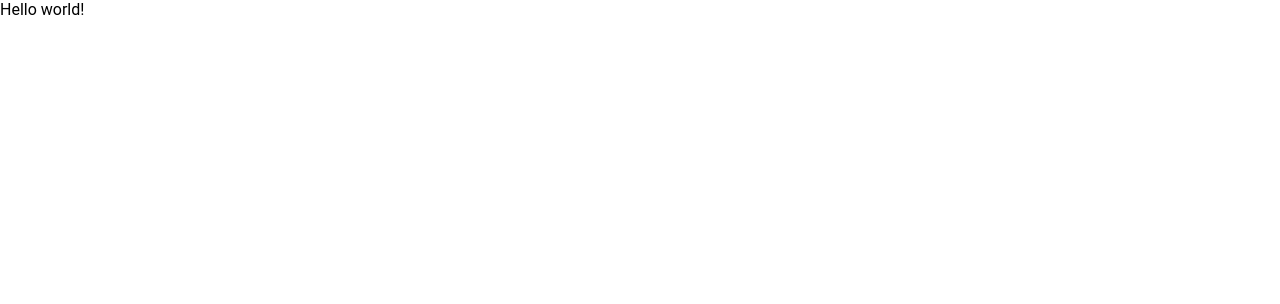
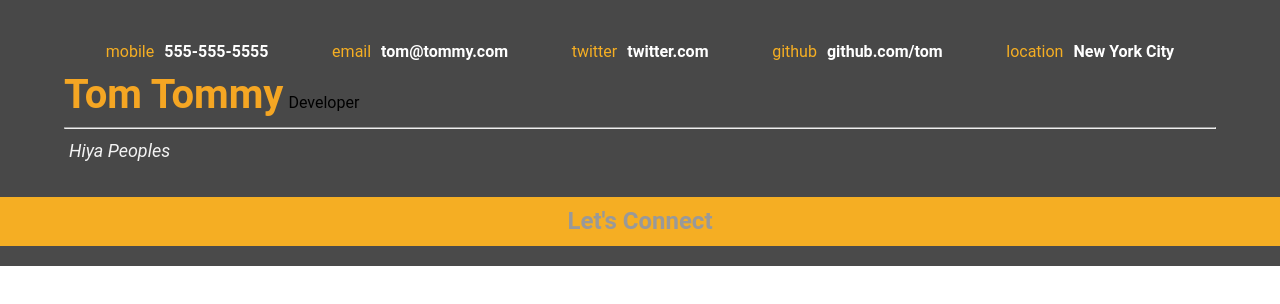
Before and after one commit to epeter85/udacity-resume-builder, a plain HTML site: page index.html in a window 1280 px wide. Drawn offline with Linux system fonts and the light colour scheme; some packages are replaced by stand-ins of ours.

Commit message:
Header Data appending

```diff
--- a/index.html
+++ b/index.html
@@ -30,13 +30,12 @@ need to load. You'll see a lot of <link>s to CSS files for styles and
   <!--
   Uncomment the <script> tag below when you're ready to add an interactive Google Map to your resume!
   -->
-<!-- <script src="http://maps.googleapis.com/maps/api/js?libraries=places"></script> -->
+ <script src="http://maps.googleapis.com/maps/api/js?libraries=places&key=AIzaSyDxMoOITDzr2e9aIRamd1I4Rdu_xt6jzdg"></script>
 
   <meta name="viewport" content="width=device-width,initial-scale=1">
 </head>
 <body>
   <div id="main">
-    Hello world!   <!-- You'll be deleting this line in the course -->
 
     <!--
     Everything from here to the <script> tag below is the skeleton of your
--- a/js/resumeBuilder.js
+++ b/js/resumeBuilder.js
@@ -1,6 +1,6 @@
 $(function() {
 
-  var model = {
+  var data = {
 
     bio: {
       name: 'Tom Tommy',
@@ -15,7 +15,24 @@ $(function() {
       welcomeMessage: 'Hiya Peoples',
       skills: ['HTML', 'CSS', 'Making Coffee'],
       biopic: 'www.tom.com',
-      display: function() {}
+      display: function() {
+
+          console.log('bio display');
+          this.$header = $('#header');
+          this.$topContacts = $('#topContacts');
+          var formattedName = HTMLheaderName.replace("%data%", this.name);
+          var formattedRole = HTMLheaderRole.replace("%data%", this.role);
+          var formattedMobile = HTMLmobile.replace("%data%", this.contacts.mobile);
+          var formattedEmail = HTMLemail.replace("%data%", this.contacts.email);
+          var formattedTwitter = HTMLtwitter.replace("%data%", this.contacts.twitter);
+          var formattedGithub = HTMLgithub.replace("%data%", this.contacts.github);
+          var formattedLocation = HTMLlocation.replace("%data%", this.contacts.location);
+          //var formattedBioPic = HTMLbioPic.replace("%data%", this.contacts.location);
+          var formattedWelcomeMsg = HTMLwelcomeMsg.replace("%data%", this.welcomeMessage);
+
+          this.$header.append(formattedName, formattedRole, formattedWelcomeMsg);
+          this.$topContacts.append(formattedMobile, formattedEmail, formattedTwitter, formattedGithub, formattedLocation);
+      }
     },
 
     education: {
@@ -90,4 +107,19 @@ $(function() {
     }
   };
 
+  var octopus = {
+
+  };
+
+  var headerView = {
+     init: function() {
+          var formattedLocation = HTMLheaderName.replace("%data%", model.bio.name);
+          this.$header = $('#header');
+          this.$header.append(formattedLocation);
+      }
+  };
+
+  //headerView.init();
+  data.bio.display();
+
 }());
```
Also changed, not shown: js/helper.js (+6 -1 lines).
